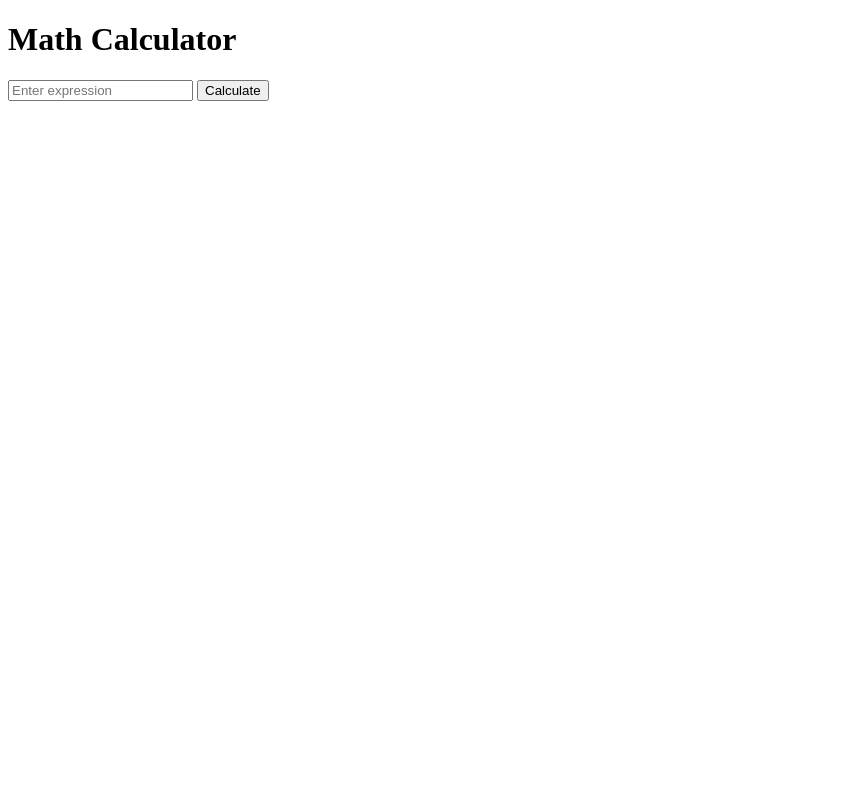
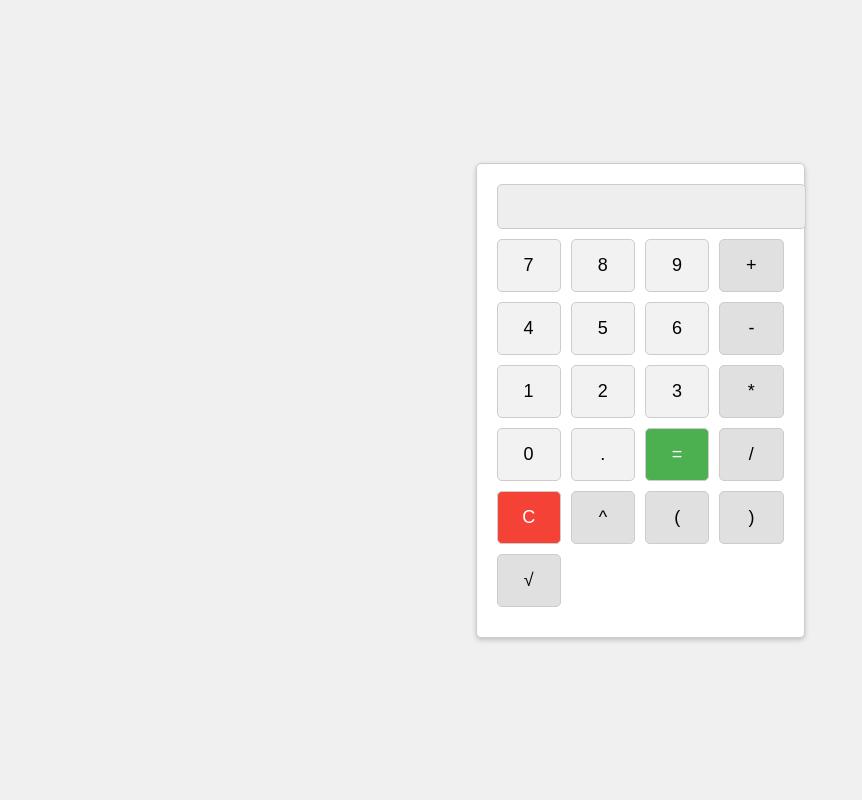
Before and after one commit to robin-varghese/openaibased_sci_calculator, a Flask app: template templates/index.html in a window 1280 px wide. Shown: the whole page, without its empty margins (0-862 px from the left). Run offline with Flask 3, Linux system fonts and the light colour scheme; the template is opened without the code that fills it, so the values that code supplies are empty.

Commit message:
add the ui

```diff
--- a/app.py
+++ b/app.py
@@ -1,4 +1,4 @@
-from flask import Flask, request, jsonify
+from flask import Flask, request, jsonify, render_template
 import openai
 import os
 from dotenv import load_dotenv
@@ -45,7 +45,8 @@ def calculate():
         prompt = f"""
         You are a helpful calculator. Evaluate the following arithmetic expression and provide the result.
         Expression: {expression}
-        Only provide the result. Do not provide any explanations.
+        Provide the result and the explanation in the format
+        result : Explanation
         """
 
         result = get_completion(prompt)
@@ -54,15 +55,19 @@ def calculate():
             return jsonify({"error": "Failed to get a response from OpenAI"}), 500
 
         try:
-          #Attempt to convert the result to a float to ensure it's a number
-          numeric_result = float(result)
-          return jsonify({"result": numeric_result}), 200
+            numeric_result = float(result)
+            return jsonify({"result": numeric_result}), 200
         except ValueError:
-          return jsonify({"result": result, "message":"The result from the llm is not a valid number"}), 200
-
+            return jsonify({"result": result, "message": "The result from the llm is not a valid number"}), 200
 
     except Exception as e:
         return jsonify({"error": f"An unexpected error occurred: {e}"}), 500
 
+
+@app.route('/', methods=['GET'])
+def index():
+    return render_template('index.html')  # Render the HTML page
+
+
 if __name__ == '__main__':
     app.run(debug=True, host='0.0.0.0', port=int(os.environ.get('PORT', 8080)))
--- a/templates/index.html
+++ b/templates/index.html
@@ -1,17 +1,123 @@
 <!DOCTYPE html>
 <html>
 <head>
-    <title>Math Calculator</title>
-    <script src="https://code.jquery.com/jquery-3.6.0.min.js"></script> </head>
+    <title>Scientific Calculator</title>
+    <style>
+        body {
+            font-family: sans-serif;
+            display: flex;
+            justify-content: center;
+            align-items: center;
+            min-height: 100vh;
+            margin: 0;
+            background-color: #f0f0f0; /* Light gray background */
+        }
+
+        .calculator {
+            border: 1px solid #ccc;
+            border-radius: 5px;
+            padding: 20px;
+            background-color: #fff; /* White calculator body */
+            box-shadow: 0 2px 5px rgba(0, 0, 0, 0.2); /* Subtle shadow */
+        }
+
+        .display {
+            width: 100%;
+            margin-bottom: 10px;
+            padding: 10px;
+            font-size: 20px;
+            border: 1px solid #ccc;
+            border-radius: 5px;
+            text-align: right;
+            background-color: #eee; /* Light gray display */
+        }
+
+        .buttons {
+            display: grid;
+            grid-template-columns: repeat(4, 1fr);
+            grid-gap: 10px;
+        }
+
+        button {
+            padding: 15px;
+            font-size: 18px;
+            border: 1px solid #ccc;
+            border-radius: 5px;
+            cursor: pointer;
+            background-color: #f2f2f2; /* Light gray buttons */
+        }
+        button:hover{
+          background-color: #ddd;
+        }
+        .operator {
+            background-color: #e0e0e0; /* Slightly darker gray for operators */
+        }
+
+        .equal {
+            background-color: #4CAF50; /* Green for equals */
+            color: white;
+        }
+        .equal:hover{
+          background-color: #43A047;
+        }
+
+        .clear {
+            background-color: #f44336; /* Red for clear */
+            color: white;
+        }
+        .clear:hover{
+          background-color: #D32F2F;
+        }
+        #result{
+          margin-top: 10px;
+          font-size: 20px;
+        }
+    </style>
+</head>
 <body>
-    <h1>Math Calculator</h1>
-    <input type="text" id="expression" placeholder="Enter expression">
-    <button onclick="calculate()">Calculate</button>
-    <div id="result"></div>
+    <div class="calculator">
+        <input type="text" id="display" class="display" readonly>
+        <div class="buttons">
+            <button onclick="appendToDisplay('7')">7</button>
+            <button onclick="appendToDisplay('8')">8</button>
+            <button onclick="appendToDisplay('9')">9</button>
+            <button class="operator" onclick="appendToDisplay('+')">+</button>
+            <button onclick="appendToDisplay('4')">4</button>
+            <button onclick="appendToDisplay('5')">5</button>
+            <button onclick="appendToDisplay('6')">6</button>
+            <button class="operator" onclick="appendToDisplay('-')">-</button>
+            <button onclick="appendToDisplay('1')">1</button>
+            <button onclick="appendToDisplay('2')">2</button>
+            <button onclick="appendToDisplay('3')">3</button>
+            <button class="operator" onclick="appendToDisplay('*')">*</button>
+            <button onclick="appendToDisplay('0')">0</button>
+            <button onclick="appendToDisplay('.')">.</button>
+            <button class="equal" onclick="calculate()">=</button>
+            <button class="operator" onclick="appendToDisplay('/')">/</button>
+            <button class="clear" onclick="clearDisplay()">C</button>
+            <button class="operator" onclick="appendToDisplay('**')">^</button>
+            <button class="operator" onclick="appendToDisplay('(')">(</button>
+            <button class="operator" onclick="appendToDisplay(')')">)</button>
+            <button class="operator" onclick="appendToDisplay('sqrt(')">√</button>
 
+        </div>
+        <div id="result"></div>
+    </div>
+
+    <script src="https://code.jquery.com/jquery-3.6.0.min.js"></script>
     <script>
+        let display = document.getElementById('display');
+
+        function appendToDisplay(value) {
+            display.value += value;
+        }
+
+        function clearDisplay() {
+            display.value = '';
+        }
+
         function calculate() {
-            var expression = $("#expression").val();
+            var expression = display.value;
             $.ajax({
                 type: "POST",
                 url: "/calculate",
@@ -20,8 +126,10 @@
                 success: function (data) {
                     if (data.result) {
                         $("#result").text("Result: " + data.result);
+                        display.value = data.result; // Update display with the result
                     } else if (data.message) {
-                      $("#result").text("Result: " + data.result + ". Message:" + data.message);
+                        $("#result").text("Result: " + data.result + ". Message:" + data.message);
+                        display.value = data.result;
                     } else {
                         $("#result").text("Error: " + data.error);
                     }
```
